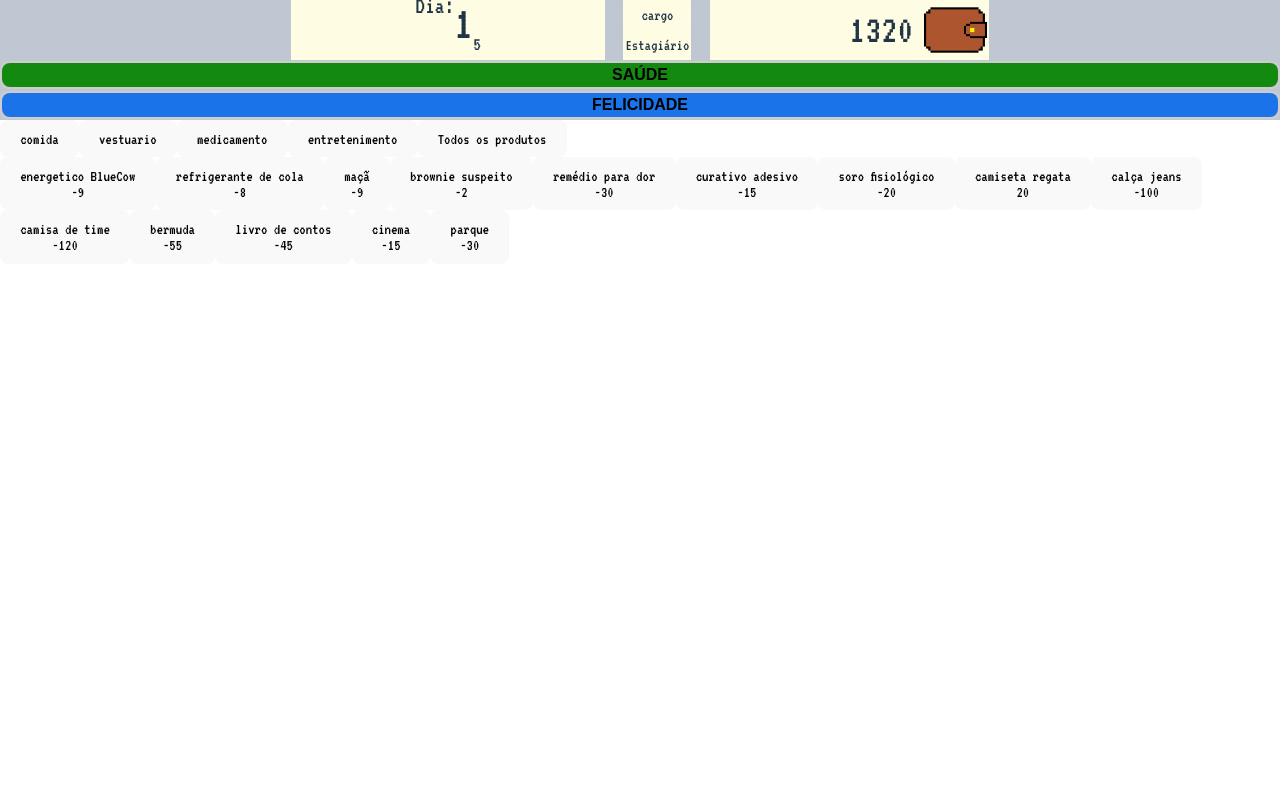
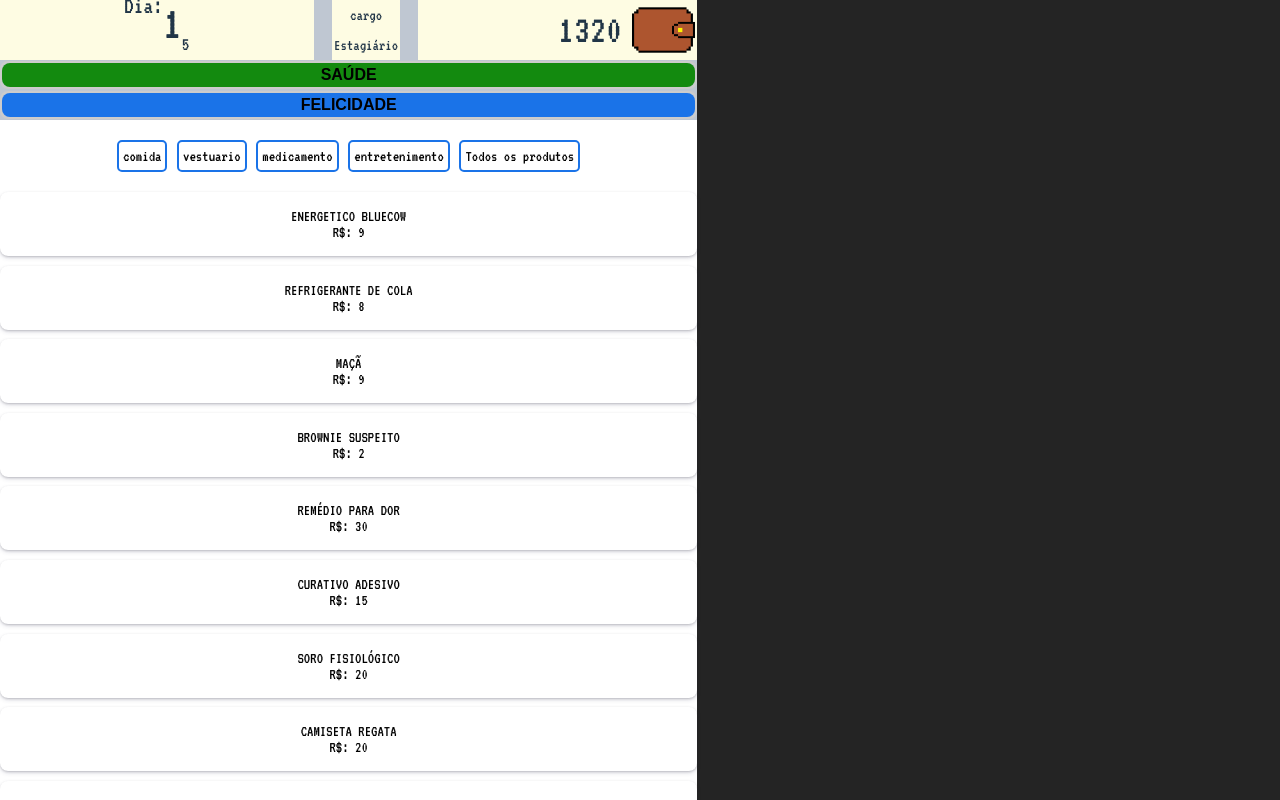
Before and after one commit to gabrielMatosBoubee/hackathon-visa, a React (Vite) app: page /itens in a window 1280 px wide. Shown: the top 800 px of the page. Built offline with nearby package versions, Linux system fonts and the light colour scheme; the HTML template or start-up script is replaced by a standard one.

Commit message:
comitão bomba de estilização

```diff
--- a/src/context/GameContext.tsx
+++ b/src/context/GameContext.tsx
@@ -1,5 +1,5 @@
 import React, { ReactNode, createContext, useReducer, useState } from 'react';
-import { IBeneficios, IEvents } from '../interfaces/IData';
+import { IBeneficios } from '../interfaces/IData';
 
 interface IAction {
     value: number,
@@ -36,7 +36,7 @@ const reducer = (state: INicialState, action: IAction) => {
     case "felicidade":
       return { ...state, felicidade: state.felicidade + action.value };
     case "coin":
-      return { ...state, coin: state.coin + action.value };
+      return { ...state, coin: state.coin + action.value  };
     case "vida":
       return { ...state, vida: state.vida + action.value };
     default:
@@ -47,8 +47,7 @@ const reducer = (state: INicialState, action: IAction) => {
 
 const GameContext =  createContext<{
     pontos: INicialState;
-    events: IEvents[];
-    setEvents: React.Dispatch<React.SetStateAction<IEvents[]>>;
+
     currentEvent: number;
     setCurrentEvent: React.Dispatch<React.SetStateAction<number>>;
     dispatch: React.Dispatch<IAction>;
@@ -60,10 +59,8 @@ const GameContext =  createContext<{
     setBudget: React.Dispatch<React.SetStateAction<IBudget>>;
   }>({
     pontos: initialState,
-    events: [], // Inicialmente, o array de eventos está vazio
     beneficios: [],
     currentEvent: 0, // Inicialmente, o índice do evento atual é 0
-    setEvents: () => undefined,
     setCurrentEvent: () => undefined,
     setBeneficios: () => undefined,
     dispatch: () => undefined,
@@ -75,7 +72,6 @@ const GameContext =  createContext<{
 
 const GameProvider = ({ children }: ComponentProps) => {
   const [pontos, dispatch] = useReducer(reducer, initialState);
-  const [events, setEvents] = useState([]  as IEvents[])
   const [currentEvent, setCurrentEvent] = useState(0)
   const [beneficios, setBeneficios] = useState([] as IBeneficios[])
   const [day, setDay] = useState(1);
@@ -83,7 +79,7 @@ const GameProvider = ({ children }: ComponentProps) => {
 
   return (
     <GameContext.Provider value={{ budget, setBudget, day, setDay, pontos, dispatch,
-    events, setEvents, currentEvent, setCurrentEvent, beneficios, setBeneficios }}>
+    currentEvent, setCurrentEvent, beneficios, setBeneficios }}>
       {children}
     </GameContext.Provider>
   );
--- a/src/pages/Consumives.tsx
+++ b/src/pages/Consumives.tsx
@@ -2,6 +2,7 @@ import { useContext, useState } from 'react';
 import { consumiveis } from '../data';
 import Layout from '../componentes/Layout';
 import { GameContext } from '../context/GameContext';
+import style from '../styles/Consumiveis.module.css'
 
 type TConsumiveis = {
 	name: string;
@@ -40,15 +41,17 @@ function Consumives() {
 
 	return (
 		<Layout>
-			<div>
-				{filters.map((f) => <button onClick={() => filterConsumiveis(f as TFiltros)}> { f } </button>)}
+			<div className={style.consumiveisFilter}>
+				{filters.map((f) => <button key={ f } onClick={() => filterConsumiveis(f as TFiltros)}> { f } </button>)}
 				<button onClick={() => filterConsumiveis('todos')}> Todos os produtos</button>
 			</div>
-			<div>
+			<div className={ style.consumiveisItens }>
 			{ filtered.map((product: TConsumiveis) => (
-				<button onClick={ () => handleAction({ benefit: product.benefit, lost: product.lost, value: product.value }) }>
+				<button
+				key={ product.name }
+				onClick={ () => handleAction({ benefit: product.benefit, lost: product.lost, value: product.value }) }>
 					<p> { product.name } </p>
-					<p> { product.value } </p>
+					<p> R$: { Math.abs(product.value) } </p>
 				</button>
 			))
 			}
--- a/src/pages/CreditCard.tsx
+++ b/src/pages/CreditCard.tsx
@@ -23,7 +23,7 @@ function CreditCard() {
             setCredit((prevValue) => prevValue - value)
             setDebito((prevValue) => prevValue + value + Math.floor(prevValue + value)/100)
             setValue(0)
-        } else alert("Você não tem isso de credito ainda.")
+        } else alert("Você não possui isso de credito ainda.")
     }
 
     const payFacture = () => {
@@ -32,7 +32,7 @@ function CreditCard() {
             dispatch({type: "coin", value: -debito})
             setCredit((prevValue) => (prevValue + debito) > maxCredit ? maxCredit : prevValue + debito)
             setDebito(0)
-        } else alert("Você não dinheiro suficiente para isso")
+        } else alert("Você não possui dinheiro suficiente para isso")
     }
 
     return (
--- a/src/pages/Main.tsx
+++ b/src/pages/Main.tsx
@@ -1,65 +1,13 @@
-import { useContext, useEffect, useState } from 'react';
 import style from "../styles/Main.module.css"
-import PopUp from '../componentes/PopUp';
-import data from "../data"
-import shuffleArray from '../uteis/SufleArray';
-import { GameContext } from '../context/GameContext';
 import Layout from '../componentes/Layout';
+import logo from '../assets/logo.png';
 
-interface IEvent {
-  [key: string]: {
-    value?: number,
-    type?: string
-  },
-}
 
 function Main() {
-  const [isOpen, setIsOpen] = useState(false);
-  const {dispatch, setEvents, events, currentEvent, setCurrentEvent } = useContext(GameContext)
-
-  useEffect(() => {
-    if (events.length === 0) {
-      const newEvents = shuffleArray(data.events)
-      setEvents(newEvents)
-      setIsOpen(true)
-    }
-  }, []);
-
-    const awnserEvent = (obj: IEvent) => {
-      for (const key in obj) {
-        const { type, value } = obj[key];
-        if (type !== undefined && value !== undefined) {
-          dispatch({ type, value });
-        }
-      }
-      if(currentEvent < events.length) {
-        setCurrentEvent((prevValue) => prevValue + 1)
-      }
-      setIsOpen(false)
-    };
-
-
   return (
     <Layout>
       <main className={style.main} >
-        {isOpen && <PopUp>
-          <h3>{events[currentEvent].title}</h3>
-          <p>{events[currentEvent].text}</p>
-          <div className={style.buttonsContainer}>
-            <button
-              className={style.button}
-              style={{background: "#2DD46C", color: "white"}}
-              onClick={() => awnserEvent(events[currentEvent].accept)}>
-              sim
-            </button>
-            <button
-              className={style.button}
-              style={{background: "red", color: "white"}}
-              onClick={() => awnserEvent(events[currentEvent].denied)}>
-              não
-            </button>
-          </div>
-        </PopUp>}
+      <img src={logo}/>
       </main>
     </Layout>
   );
--- /dev/null
+++ b/src/styles/Consumiveis.module.css
@@ -0,0 +1,36 @@
+.consumiveisFilter {
+  margin-top: 20px;
+  display: flex;
+  align-items: center;
+  justify-content: center;
+  flex-direction: row;
+  flex-wrap: wrap;
+  gap: 0.6em;
+}
+
+.consumiveisFilter > button {
+  height: 2em;
+  background-color: transparent;
+  border: 2px #1a73e8 solid;
+  border-radius: 5px;
+  padding: 4px;
+}
+
+.consumiveisItens {
+  margin-top: 20px;
+  display: flex;
+  align-items: stretch;
+  flex-direction: column;
+  gap: 0.6em;
+}
+
+.consumiveisItens > button {
+  height: 4em;
+  width: 100%;
+  background-color: transparent;
+  box-shadow: rgba(50, 50, 93, 0.25) 0px 2px 5px -1px, rgba(0, 0, 0, 0.3) 0px 1px 3px -1px;
+}
+
+.consumiveisItens > button > p {
+  text-transform: uppercase;
+}
--- a/src/styles/Header.module.css
+++ b/src/styles/Header.module.css
@@ -108,3 +108,25 @@
 .budgetPopUp > img {
   width: 5vh;
 }
+.iconsContainer {
+  width: 100%;
+  display: flex;
+  justify-content: space-between;
+  flex-wrap: wrap;
+}
+
+.buttonsContainer {
+  padding-top: 1.5em;
+  margin: auto;
+  width: 80%;
+  display: flex;
+  justify-content: space-between;
+}
+
+.button {
+  width: 80px;
+  height: 50px;
+  border-radius: 10px;
+  font-size: large;
+  font-weight: 700;
+}
--- a/src/styles/Main.module.css
+++ b/src/styles/Main.module.css
@@ -7,31 +7,12 @@
     height: calc(100vh - 15vh);
     background-repeat: no-repeat;
     background-size: cover;
+    position: relative;
 }
 
-.img {
-    width: 300px;
+.main > img {
+    position: absolute;
+    bottom: 0%;
+    right: 0%;
+    width: 5em;
 }
-
-.iconsContainer {
-    width: 100%;
-    display: flex;
-    justify-content: space-between;
-    flex-wrap: wrap;
-}
-
-.buttonsContainer {
-    padding-top: 1.5em;
-    margin: auto;
-    width: 80%;
-    display: flex;
-    justify-content: space-between;
-}
-
-.button {
-    width: 80px;
-    height: 50px;
-    border-radius: 10px;
-    font-size: large;
-    font-weight: 700;
-}
```
Also changed, not shown: src/componentes/Header.tsx (+98 -5 lines), src/assets/logo.png (added).
